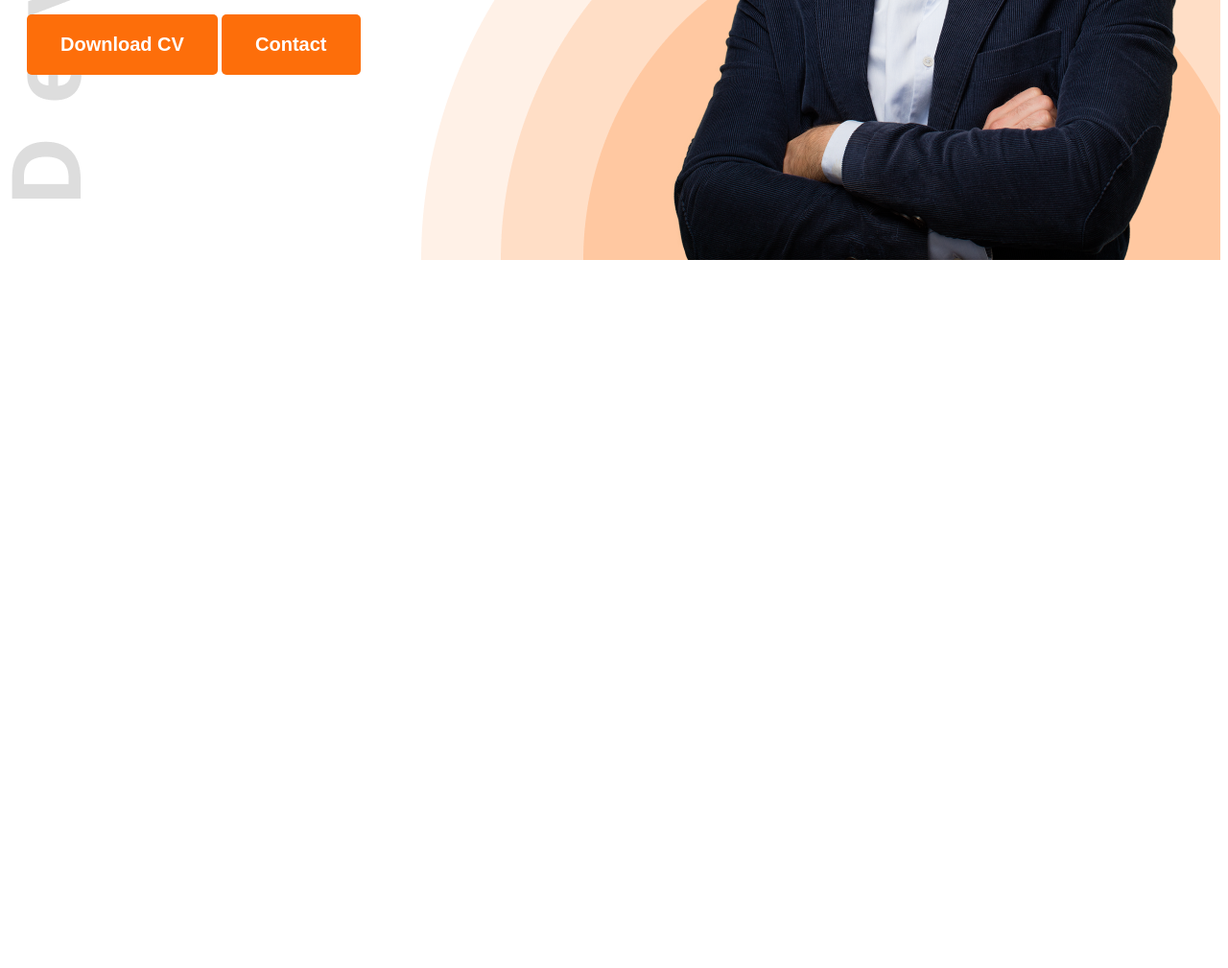
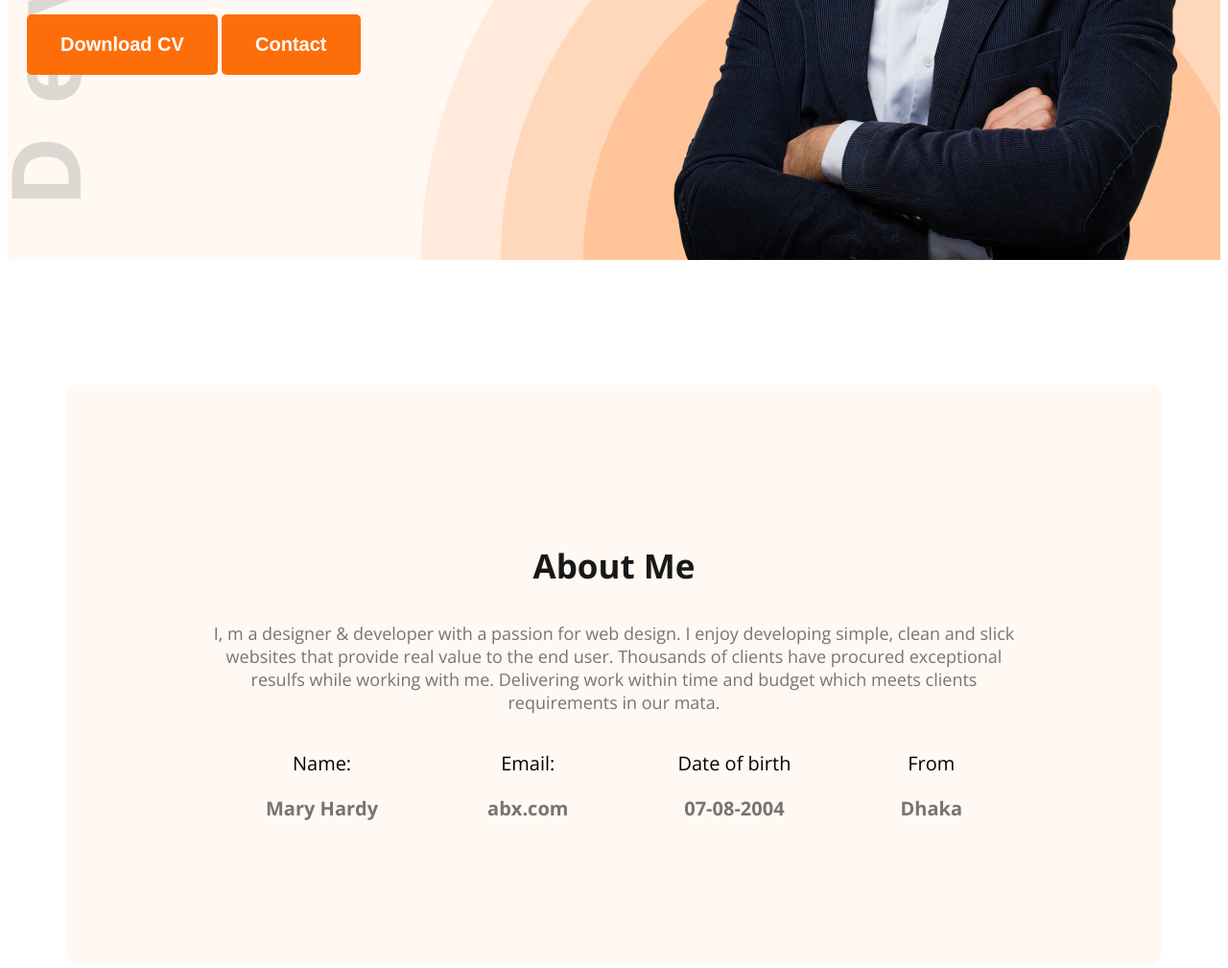
Before and after one commit to rayhanbri/web-dev--portfolio, a plain HTML site: page index.html in a window 1280 px wide. Shown: the part 564-1573 px from the top of the page at 96% size. Before the commit the page ends 843 px from the top, so only its background shows below. Drawn offline with nearby package versions, Linux system fonts and the light colour scheme.

Commit message:
about added

```diff
--- a/index.html
+++ b/index.html
@@ -17,12 +17,12 @@
 
 <body class="open-sans-normal">
   <!-- font apply er jonno class -->
-  <header class="header">
+  <header class="header secondary-bg ">
     <nav>
       <h3 class="nav-title">Ma<span class="text-primary">r</span>y</h3>
       <ul>
         <li><a class="dark2" href="">Portfolio</a></li>
-        <li><a class="dark2"  href="">Blog</a></li>
+        <li><a class="dark2" href="">Blog</a></li>
         <li><a href=""><button class="btn-primary">Hire Me</button></a></li>
       </ul>
     </nav>
@@ -35,7 +35,8 @@
         <h4 class="banner-greetings dark2">Hi, I am</h4>
         <h1 class="banner-title">Mary Hardy</h1>
         <p class="banner-description">
-        Shot what able cold new see hold.Friendly as an betrayed formerly he <br> . Morning because as to society behaved moments.
+          Shot what able cold new see hold.Friendly as an betrayed formerly he <br> . Morning because as to society
+          behaved moments.
         </p>
         <button class="btn-primary">Download CV</button>
         <button class="btn-primary">Contact</button>
@@ -47,6 +48,41 @@
 
   </header>
   <main>
+    <!-- jei jish gulo bar bar bebohar korte hobe se gulo ekta shared style baniye rakbho -->
+    <section class="about secondary-bg">
+      <!-- sobar aghe lekha tekha gulo niye asbho, taile margin background bannano onek sohoj hobe.naile jamela  -->
+      <h3 class="section-title">About Me</h3>
+
+      <p class="section-description">I, m a designer & developer with a passion for web design. I enjoy developing
+        simple, clean and slick websites that provide real value to the end user. Thousands of clients have procured
+        exceptional resulfs while working with me. Delivering work within time and budget which meets clients
+        requirements in our mata.</p>
+      <div class="about-items">
+        <!-- .about-item*4>p.item-tiltle+p.item-description [space dewa jabe nah , eta bhalo kore keyal koro]-->
+        <div class="about-item">
+          <p class="item-tiltle">Name:</p>
+          <p class="item-description">Mary Hardy</p>
+        </div>
+        <div class="about-item">
+          <p class="item-tiltle">Email:</p>
+          <p class="item-description">abx.com</p>
+        </div>
+        <div class="about-item">
+          <p class="item-tiltle">Date of birth</p>
+          <p class="item-description">07-08-2004</p>
+        </div>
+        <div class="about-item">
+          <p class="item-tiltle">
+            From
+          </p>
+          <p class="item-description">Dhaka</p>
+        </div>
+      </div>
+
+
+
+    </section>
+
 
   </main>
   <footer>
--- a/style/protfolio.css
+++ b/style/protfolio.css
@@ -6,18 +6,40 @@
   font-variation-settings:
     "wdth" 100;
 }
+
 /* shared style */
-.text-primary{
+.text-primary {
   color: rgb(253, 110, 10);
+}
+
+.secondary-bg {
+  background-color: #FFF8F3;
+
+
+
+
+}
+
+.section-title {
+  font-size: 35px;
+  font-weight: bold;
+  color: #181818;
+}
+
+.section-description {
+  color: #757575;
+  font-size: 18px;
+
 }
 
 /* #na dile ei code kaj korbe nah  */
 /* color maje modde a tag er modde diye dite pari onek somoi  */
-.dark2{
+.dark2 {
   color: #474747;
 }
+
 /* color kaj korle etar aghe ekta color er box chole asbhe  */
-.btn-primary{
+.btn-primary {
   background-color: rgb(253, 110, 10);
   border: none;
   font-weight: bold;
@@ -29,36 +51,37 @@
 
 /* header// shob text aghe tule nibo, er por web page er margin niye kaj korbo */
 /* background image dithe hole url use korte hoi bro */
-.header{
-  background-image: url(../images/developer.png),url(../images/header_bg.png);
+.header {
+  background-image: url(../images/developer.png), url(../images/header_bg.png);
   /* dui background image use korlalm ki moja */
   background-repeat: no-repeat;
-  background-position: left top,right bottom;
+  background-position: left top, right bottom;
 
 }
 
 
 
 /* nav styles */
-nav{
+nav {
   display: flex;
   align-items: center;
   justify-content: space-between;
   margin: 0px 200px;
 }
 
-.nav-title{
+.nav-title {
   font-weight: 800;
   font-size: 45px;
 }
+
 /* same code shon ek jai ghai rakhbo   */
 
-nav ul{
+nav ul {
   display: flex;
   align-items: center;
 }
 
-nav ul li{
+nav ul li {
   list-style: none;
   margin-right: 26px;
 
@@ -66,38 +89,77 @@ nav ul li{
 
 nav li a {
   text-decoration: none;
- text-size:20px;
+  text-size: 20px;
 }
 
 /* banner styles */
-.banner{
+.banner {
   display: flex;
   justify-content: space-between;
   margin: 0 35px 0 20px;
 
 }
 
-.banner-content{
+.banner-content {
   max-width: 585px;
 
 }
 
-.banner-greetings{
+.banner-greetings {
   font-size: 45px;
   font-weight: 600;
 }
 
-.banner-title{
+.banner-title {
   font-size: 85px;
-font-weight: bold;
-color: #181818;
+  font-weight: bold;
+  color: #181818;
 }
 
-.banner-description{
+.banner-description {
   font-size: 18px;
 }
 
-.banner-profile-pic{
+.banner-profile-pic {
   width: 584px;
   height: 686;
 }
+
+/* main styles */
+
+main {
+  max-width: 1140px;
+  margin: 0 auto;
+  /* eta dewar por likha majkhane chole asche */
+
+
+}
+
+
+
+
+/* about styles */
+
+.about {
+  border-radius: 10px;
+  padding: 130px 150px;
+  /* ami px dite bule jai onek somoi  */
+  text-align: center;
+  margin-top: 130px;
+
+}
+
+.about-items{
+  display: flex;
+  justify-content: space-around;
+}
+
+.item-description {
+  font-size: 20px;
+  font-weight: bold;
+  color: #757575;
+}
+.item-tiltle{
+  columns: #757575;
+  font-size: 20px;
+}
```
Lines whose indentation alone changed are shown as unchanged.
